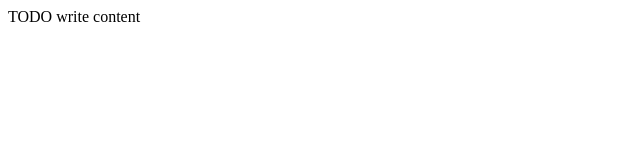
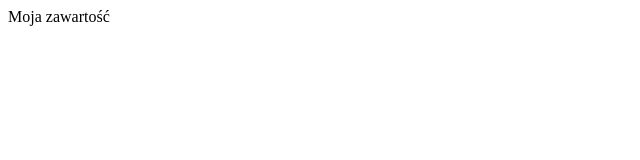
Before and after one commit to tomaszgrzes/HTML_CSS, a plain HTML site: page PierwszyGIT/public_html/index.html in a window 1280 px wide. Shown: the full height of the page, 0-640 px from the left. Drawn offline with Linux system fonts and the light colour scheme.

Commit message:
Coś tam zmieniłem

```diff
--- a/PierwszyGIT/public_html/index.html
+++ b/PierwszyGIT/public_html/index.html
@@ -1,11 +1,11 @@
 <!DOCTYPE html>
 <html lang="pl">
   <head>
-    <title>TODO supply a title</title>
+    <title>Mój tytuł</title>
     <meta charset="UTF-8" />
     <meta name="viewport" content="width=device-width, initial-scale=1.0" />
   </head>
   <body>
-    <div>TODO write content</div>
+    <div>Moja zawartość</div>
   </body>
 </html>
```
